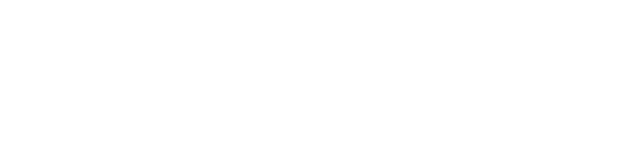
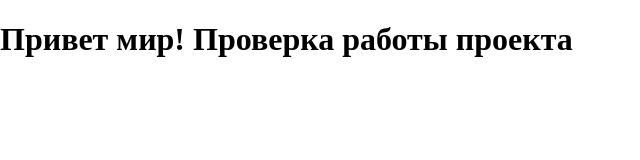
Before and after one commit to Irina-82/20210420_____grid-template, a website: page index.html in a window 1280 px wide. Shown: the whole page, without its empty margins (0-640 px from the left). Drawn offline with Linux system fonts and the light colour scheme.

```diff
--- a/index.html
+++ b/index.html
@@ -20,6 +20,7 @@
 
 <body>
 
+  <h1>Привет мир! Проверка работы проекта</h1>
 
   <header>
 
```
